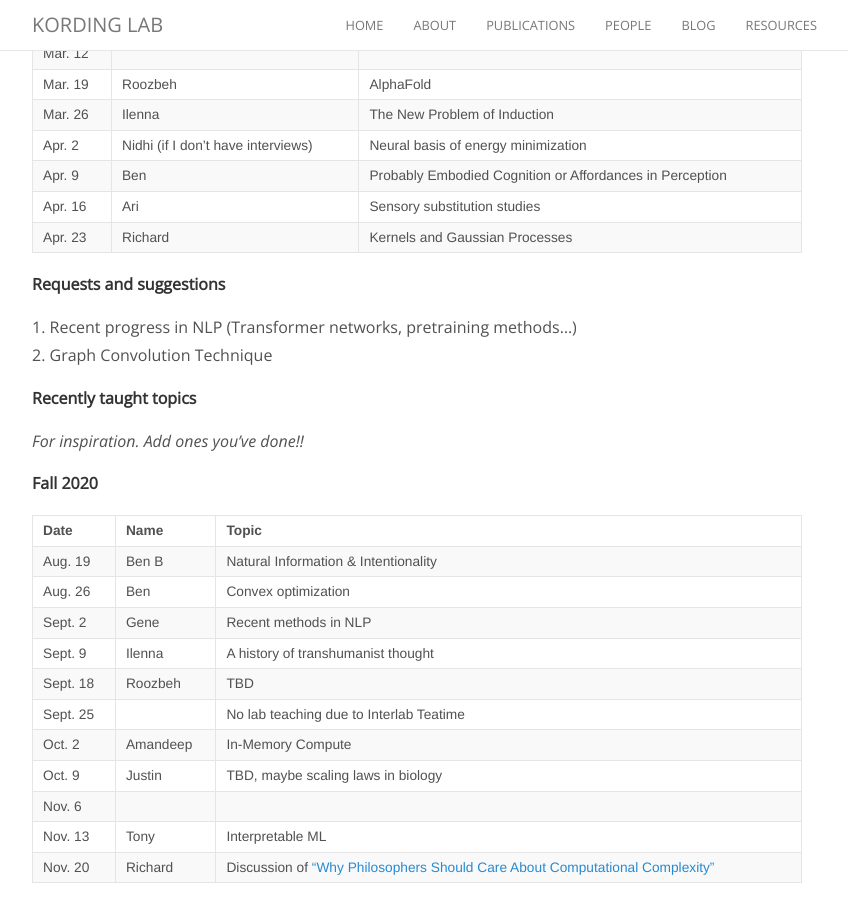
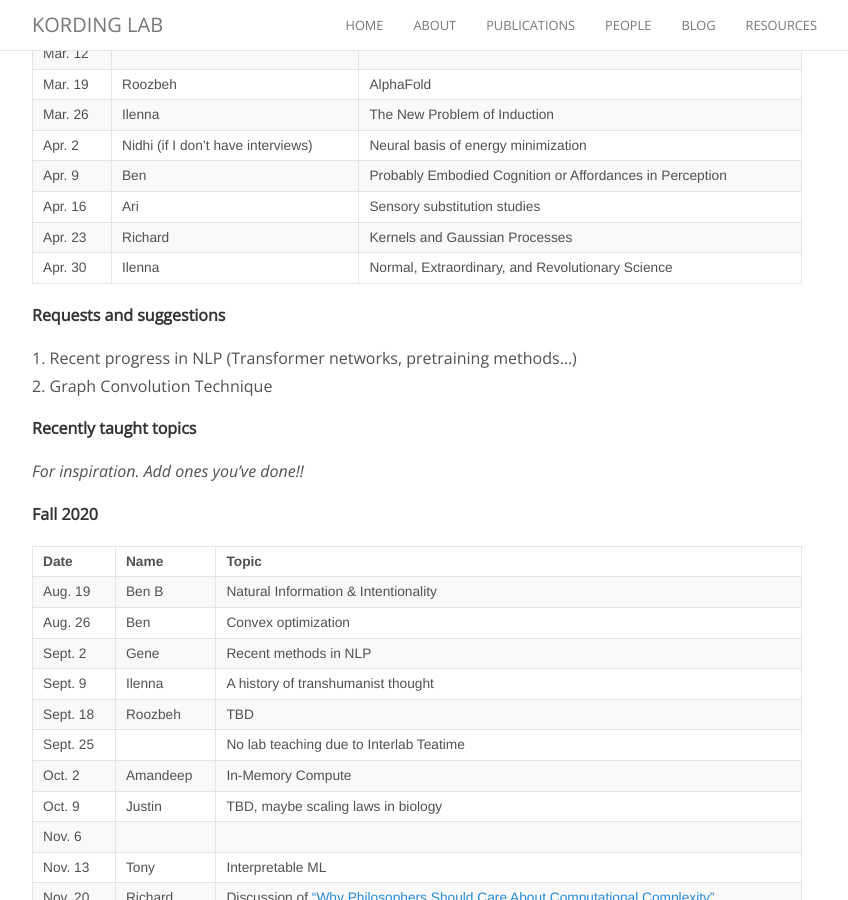
Before and after one commit to KordingLab/KordingLab.github.io, a Jekyll site: the page built from _posts/2018-08-29-upcoming-lab-teaching.md, in a window 1280 px wide and 900 px high, scrolled down 606 px. Shown: the whole window, without its empty margins (223-1071 px from the left). Built offline with Jekyll 4.4.1, drawn with Linux system fonts in a browser that asks for light colours; nearby versions of some CDN libraries; comment, search, counter and statistics services are not loaded.

Commit message:
Update 2018-08-29-upcoming-lab-teaching.md

```diff
--- a/_posts/2018-08-29-upcoming-lab-teaching.md
+++ b/_posts/2018-08-29-upcoming-lab-teaching.md
@@ -29,6 +29,7 @@ Get on the listserve for announcements: https://groups.google.com/forum/#!forum/
 | Apr. 9 | Ben | Probably Embodied Cognition or Affordances in Perception |
 | Apr. 16 | Ari| Sensory substitution studies |
 | Apr. 23 | Richard | Kernels and Gaussian Processes |
+| Apr. 30 | Ilenna | Normal, Extraordinary, and Revolutionary Science |
 
 
 **Requests and suggestions**
```
